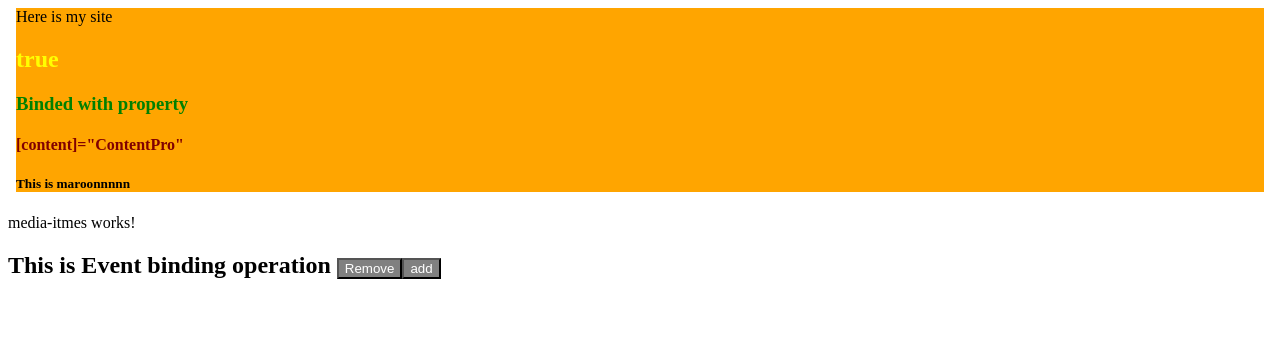
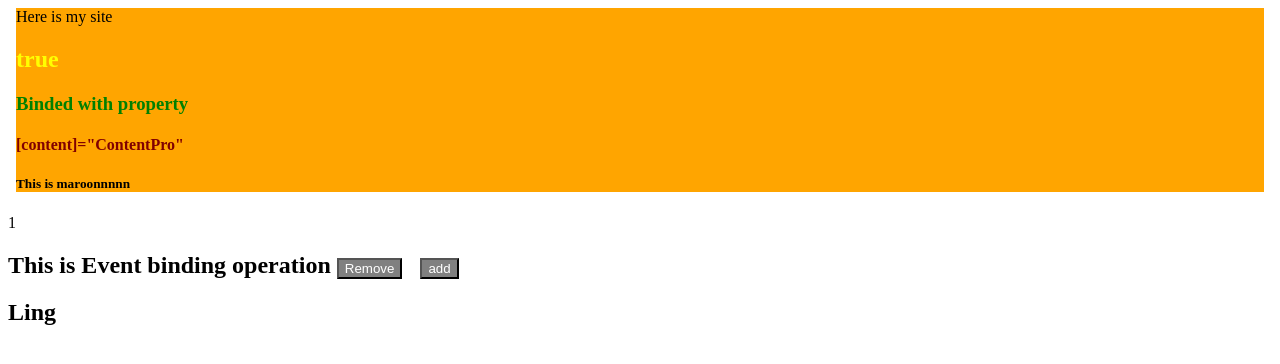
Before and after one commit to hulikeri/AngularBasic, an Angular app: page / in a window 1280 px wide. Shown: the top 364 px of the page. Built offline with nearby package versions, Linux system fonts and the light colour scheme.

Commit message:
@Input decorator implimentaion

```diff
--- a/src/app/app.component.html
+++ b/src/app/app.component.html
@@ -7,10 +7,11 @@
             <h4>[content]="ContentPro"</h4>
             <h5>This is maroonnnnn</h5>
         </body>
-        <app-media-itmes>
+        <app-media-itmes [MediaInput]="firstMediaItems">
             <head>
                 <title>Angular</title>
             </head>
+
         </app-media-itmes>
     </section>
     <router-outlet></router-outlet>
--- a/src/app/app.component.ts
+++ b/src/app/app.component.ts
@@ -1,3 +1,4 @@
+import { LEADING_TRIVIA_CHARS } from '@angular/compiler/src/render3/view/template';
 import { Component } from '@angular/core';
 
 @Component({
@@ -12,4 +13,9 @@ export class AppComponent {
   isReturnable(){
     return true;
   }
+  firstMediaItems = {
+    Id: 1,
+    Name: 'Ling',
+    Medium: 'Series'
+  }
 }
--- a/src/app/media-itmes/media-itmes.component.html
+++ b/src/app/media-itmes/media-itmes.component.html
@@ -1,4 +1,5 @@
-<p>media-itmes works!</p>
+<p>{{MediaInput.Id}}</p>
 <h1>This is Event binding operation
-<button id="btnRemove" (click)="OnDelete()">Remove</button>
+<button id="btnRemove" (click)="OnDelete()">Remove</button> &nbsp;
 <button id="btnAdd" >add</button> </h1>
+<h2>{{MediaInput.Name}}</h2>
--- a/src/app/media-itmes/media-itmes.component.ts
+++ b/src/app/media-itmes/media-itmes.component.ts
@@ -1,4 +1,4 @@
-import { Component, OnInit } from '@angular/core';
+import { Component, OnInit, Input } from '@angular/core';
 
 @Component({
   selector: 'app-media-itmes',
@@ -6,11 +6,12 @@ import { Component, OnInit } from '@angular/core';
   styleUrls: ['./media-itmes.component.scss']
 })
 export class MediaItmesComponent implements OnInit {
-
+  @Input() MediaInput: any;
   constructor() { }
 
   ngOnInit(): void {
   }
+
 
   OnDelete(){
     console.log("Deleted");
```
